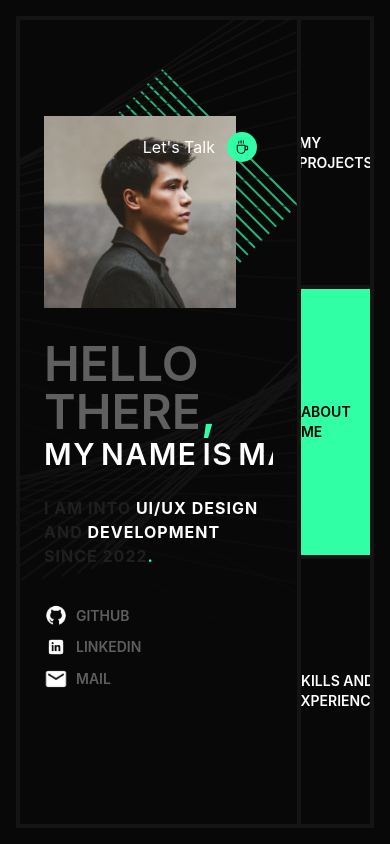
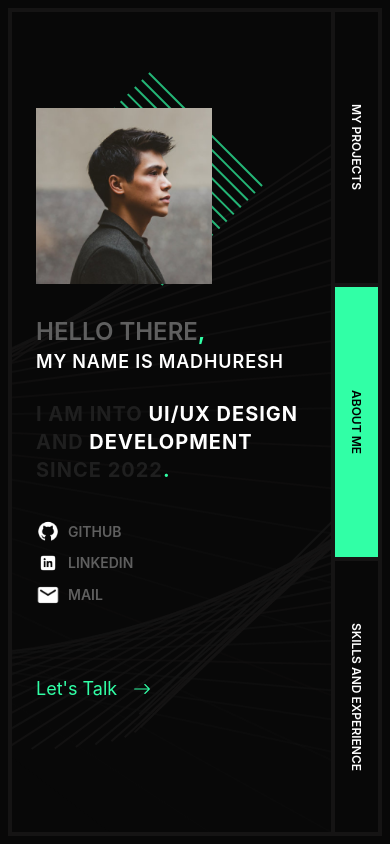
Before and after one commit to Xlongclaw/portfolio, a React (Create React App) app: page / in a window 390 px wide. Built offline with nearby package versions, Linux system fonts and the light colour scheme.

Commit message:
added responsiveness upto width 361px

```diff
--- a/src/App.jsx
+++ b/src/App.jsx
@@ -4,9 +4,9 @@ import { MainPanel, OptionPanel } from "./components";
 const App = () => {
   const [selectedOption, setSelectedOption] = useState(1);
   return (
-    <div className="bg-DARK-III text-WHITE p-4 h-screen font-inter">
+    <div className="bg-DARK-III text-WHITE sm:p-4 p-2 h-screen font-inter">
       <div className="p-1 bg-DARK-I h-full">
-        <main className="flex gap-1 h-full">
+        <main className="flex sm:gap-1 gap-[0.20rem] h-full">
           <MainPanel selectedOption={selectedOption} />
           <OptionPanel
             selectedOption={selectedOption}
--- a/src/components/AboutMe.jsx
+++ b/src/components/AboutMe.jsx
@@ -5,6 +5,7 @@ import { motion } from "framer-motion";
 import ProfileBgPattern from "./ProfileBgPattern";
 import LetsTalkBtn from "./LetsTalkBtn";
 import PatternBg from "./PatternBg";
+import LetsTalkBtnPhone from "./LetsTalkBtnPhone";
 
 const AboutMe = () => {
   return (
@@ -16,10 +17,10 @@ const AboutMe = () => {
       <motion.div
         whileHover={{ scale: 1.3, x: 30 }}
         transition={{ type: "spring", stiffness: 80 }}
-        className="relative w-48"
+        className="relative sm:w-48 w-44"
       >
         <img
-          className="pb-8 w-48 relative z-10
+          className="pb-8 sm:w-48 w-44 relative z-20
         "
           src={require("../images/Profile-Image.png")}
           alt=""
@@ -29,6 +30,7 @@ const AboutMe = () => {
       <HeroText />
       <SocialLinks />
       <LetsTalkBtn />
+      <LetsTalkBtnPhone />
       <PatternBg />
       {/* <div className="absolute text-DARK-I right-0 bottom-[-2rem] leading-[4px]">
         <h1 className="text-9xl font-bold">LONGCLAW</h1>
--- a/src/components/HeroText.jsx
+++ b/src/components/HeroText.jsx
@@ -5,16 +5,16 @@ import AnimatedTextSlideDown from "./AnimatedTextSlideDown";
 const HeroText = () => {
   return (
     <div className="cursor-default  relative z-10">
-      <h2 className=" font-semibold text-5xl">
+      <h2 className=" font-semibold  xl:text-5xl lg:text-4xl md:text-4xl text-2xl sm:text-3xl">
         <span className="text-GRAY-I">HELLO THERE</span>
         <span className="text-ASCENT">,</span>
       </h2>
-      <h3 className="font-semibold text-3xl tracking-wider">
+      <h3 className="font-semibold xl:text-3xl lg:text-2xl md:text-2xl sm:text-xl text-lg tracking-wider">
         <AnimatedTextWord text={"MY NAME IS MADHURESH"} />
       </h3>
-      <h3 className="font-bold xl:text-7xl lg:text-5xl md:text-4xl sm:text-3xl tracking-[1px] mt-6">
+      <h3 className="font-bold xl:text-7xl lg:text-5xl md:text-4xl sm:text-3xl xs:text-2xl text-xl tracking-[1px] mt-6">
         <span className="text-DARK-II">I AM INTO</span>{" "}
-        <span className="text-WHITE">UI/UX DESIGN</span>{" "}
+        <span className="text-WHITE text-nowrap">UI/UX DESIGN</span>{" "}
         {/* <AnimatedTextSlideDown /> */}
         <br />
         <span className="text-DARK-II">AND </span>
--- a/src/components/LetsTalkBtn.jsx
+++ b/src/components/LetsTalkBtn.jsx
@@ -9,7 +9,7 @@ const LetsTalkBtn = () => {
   return (
     <div
       className={`
-       absolute z-10 right-0 top-0  flex items-center gap-3 rounded-tr-3xl`}
+       absolute z-10 hidden right-0 top-0  sm:flex items-center gap-3 rounded-tr-3xl`}
     >
       <motion.span
         className={` ${
--- /dev/null
+++ b/src/components/LetsTalkBtnPhone.jsx
@@ -0,0 +1,12 @@
+import React from "react";
+import { BsArrowRight } from "react-icons/bs";
+
+const LetsTalkBtnPhone = () => {
+  return (
+    <div className="relative z-10 flex gap-4 items-center text-lg mt-16 text-ASCENT ">
+      Let&apos;s Talk <BsArrowRight />
+    </div>
+  );
+};
+
+export default LetsTalkBtnPhone;
--- a/src/components/MainPanel.jsx
+++ b/src/components/MainPanel.jsx
@@ -5,7 +5,7 @@ import Skills from "./Skills";
 
 const MainPanel = ({ selectedOption }) => {
   return (
-    <section className="bg-DARK-III w-4/5 xl:p-16 lg:px-12 lg:py-20 md:px-10 md:py-24 sm:px-8 sm:py-24 px-6 py-24 overflow-hidden">
+    <section className="bg-DARK-III sm:w-4/5 w-[88%] xl:p-16 lg:px-12 lg:py-20 md:px-10 md:py-24 sm:px-8 sm:py-24 px-6 py-24 overflow-hidden">
       {selectedOption === 0 ? (
         <MyProjects />
       ) : selectedOption === 1 ? (
--- a/src/components/OptionPanel.jsx
+++ b/src/components/OptionPanel.jsx
@@ -1,29 +1,29 @@
 const OptionPanel = ({ setSelectedOption, selectedOption }) => {
   return (
-    <section className=" w-1/5 flex flex-col space-y-1 overflow-hidden text-sm font-semibold">
+    <section className=" sm:w-1/5 w-[12%] flex flex-col space-y-1 overflow-hidden text-xs sm:text-sm font-semibold">
       <div
         onClick={() => setSelectedOption(0)}
         className={` ${
           selectedOption === 0 ? "text-black bg-ASCENT " : "bg-DARK-III"
-        }   w-full h-1/3 flex justify-center items-center border-0 border-ASCENT hover:bg-ASCENT hover:border-[1px] duration-100 transition-all hover:cursor-pointer hover:text-black`}
+        }   w-full h-1/3 flex justify-center text-nowrap items-center border-0 border-ASCENT hover:bg-ASCENT hover:border-[1px] duration-100 transition-all hover:cursor-pointer hover:text-black`}
       >
-        MY PROJECTS
+        <h3 className="rotate-90 lg:rotate-0">MY PROJECTS</h3>
       </div>
       <div
         onClick={() => setSelectedOption(1)}
         className={` ${
           selectedOption === 1 ? "text-black bg-ASCENT " : "bg-DARK-III"
-        }   w-full h-1/3 flex justify-center items-center border-0 border-ASCENT hover:bg-ASCENT hover:border-[1px] duration-100 transition-all hover:cursor-pointer hover:text-black`}
+        }   w-full h-1/3 flex justify-center text-nowrap items-center border-0 border-ASCENT hover:bg-ASCENT hover:border-[1px] duration-100 transition-all hover:cursor-pointer hover:text-black`}
       >
-        ABOUT ME
+        <h3 className="rotate-90 lg:rotate-0">ABOUT ME</h3>
       </div>
       <div
         onClick={() => setSelectedOption(2)}
         className={` ${
           selectedOption === 2 ? "text-black bg-ASCENT " : "bg-DARK-III"
-        }   w-full h-1/3 flex justify-center items-center border-0 border-ASCENT hover:bg-ASCENT hover:border-[1px] duration-100 transition-all hover:cursor-pointer hover:text-black`}
+        }   w-full h-1/3 flex justify-center text-nowrap items-center border-0 border-ASCENT hover:bg-ASCENT hover:border-[1px] duration-100 transition-all hover:cursor-pointer hover:text-black`}
       >
-        SKILLS AND EXPERIENCE
+        <h3 className="rotate-90 lg:rotate-0">SKILLS AND EXPERIENCE</h3>
       </div>
     </section>
   );
--- a/src/components/PatternBg.jsx
+++ b/src/components/PatternBg.jsx
@@ -14,7 +14,7 @@ const PatternBg = () => {
     visible: (i = 1) => ({
       opacity: 1,
       x: [-1000, 0],
-      rotate:[90,0],
+      rotate: [90, 0],
       transition: { repeat: Infinity, duration: 2 },
     }),
   };
@@ -24,15 +24,14 @@ const PatternBg = () => {
       variants={anim}
       initial="hidden"
       animate="visible"
-      className="absolute flex flex-col w-48 gap-2 bottom-[0rem] right-0 -rotate-45 "
+      className="absolute flex flex-col w-48 gap-2 bottom-[-10rem] sm:bottom-[0rem] right-0 -rotate-45 "
     >
-      {Array.from({length:50},() => (
+      {Array.from({ length: 50 }, () => (
         <motion.div
           variants={child}
           className="h-[2px] bg-DARK-I/90 w-[100rem] opacity-0"
         ></motion.div>
       ))}
-
     </motion.div>
   );
 };
--- a/src/components/ProfileBgPattern.jsx
+++ b/src/components/ProfileBgPattern.jsx
@@ -3,7 +3,7 @@ import { motion } from "framer-motion";
 
 const ProfileBgPattern = () => {
   return (
-    <motion.div className="absolute flex flex-col w-48 gap-2 top-0 left-10 rotate-45">
+    <motion.div className="absolute z-10 flex flex-col sm:w-48 w-40 gap-2 top-0 left-10 rotate-45">
       <div className="h-[2px] bg-ASCENT/70 w-full"></div>
       <div className="h-[2px] bg-ASCENT/70 w-full"></div>
       <div className="h-[2px] bg-ASCENT/70 w-full"></div>
--- a/src/components/SocialLinks.jsx
+++ b/src/components/SocialLinks.jsx
@@ -6,7 +6,7 @@ import * as Icon from "react-icons/bs";
 const SocialLinks = () => {
   const [displayLink, setDisplayLink] = useState(null);
   return (
-    <div className="fle font-semibold text-sm mt-8 w-48 ">
+    <div className="relative z-10 font-semibold text-sm mt-8 w-48 ">
       {sociallinks.map((link, index) => (
         <motion.a
           onMouseEnter={() => setDisplayLink(index)}
--- a/tailwind.config.js
+++ b/tailwind.config.js
@@ -4,8 +4,7 @@ module.exports = {
   theme: {
     extend: {
       screens: {
-        xs: "",
-        xxs: "",
+        xs: "440px",
       },
       colors: {
         "DARK-I": "#151414",
```
